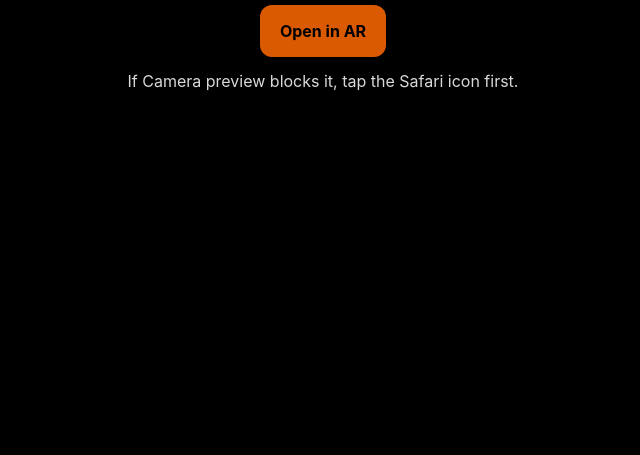
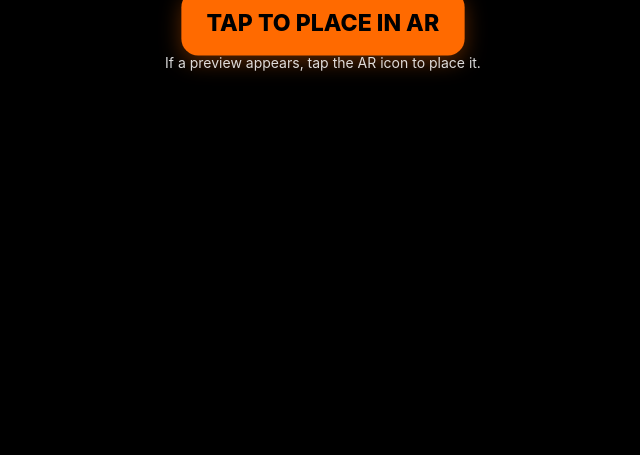
Before and after one commit to atshanab/PumpkinAR, a plain HTML site: page docs/index.html in a window 1280 px wide. Shown: the part 393-848 px from the top of the page, without its empty margins (317-957 px from the left). Before the commit the page ends 800 px from the top, so only its background shows below. Drawn offline with Linux system fonts and the light colour scheme.

Commit message:
Update index.html

```diff
--- a/docs/index.html
+++ b/docs/index.html
@@ -1,17 +1,30 @@
 <!doctype html>
 <meta charset="utf-8">
 <meta name="viewport" content="width=device-width,initial-scale=1">
-<title>Pumpkin AR — Quick Look</title>
+<title>Tap to Place Pumpkin in AR</title>
 <style>
-  body { margin:0; background:#000; color:#fff; font-family:-apple-system, BlinkMacSystemFont, Arial, sans-serif;
-         display:flex; align-items:center; justify-content:center; min-height:100vh; text-align:center; }
-  a.btn { display:inline-block; padding:16px 20px; background:#ff6a00; color:#000; border-radius:12px; font-weight:700; text-decoration:none; }
-  p { opacity:.85; max-width:520px; margin:14px auto 0; }
+  html,body{margin:0;height:100%;background:#000;color:#fff;font-family:-apple-system,BlinkMacSystemFont,'Segoe UI',Roboto,Arial,sans-serif}
+  .wrap{height:100%;display:flex;align-items:center;justify-content:center;text-align:center;gap:16px;padding:24px}
+  .btn{display:inline-block;background:#ff6a00;color:#000;padding:18px 24px;border-radius:16px;
+       font-weight:800;font-size:22px;text-decoration:none;box-shadow:0 6px 20px rgba(255,106,0,.35);
+       animation:pulse 1.1s infinite ease-in-out}
+  @keyframes pulse{0%{transform:scale(1)}50%{transform:scale(1.05)}100%{transform:scale(1)}}
+  .hint{opacity:.85;max-width:520px;margin:0 auto;font-size:14px}
 </style>
 <body>
-  <div>
-    <h1>🎃 Pumpkin AR</h1>
-    <p><a class="btn" rel="ar" href="Halloween_Cursed_Pumpkin.usdz">Open in AR</a></p>
-    <p>If Camera preview blocks it, tap the Safari icon first.</p>
+  <div class="wrap">
+    <div>
+      <a class="btn" id="ar" rel="ar" href="Halloween_Cursed_Pumpkin.usdz">TAP TO PLACE IN AR</a>
+      <p class="hint">If a preview appears, tap the AR icon to place it.</p>
+    </div>
   </div>
+  <script>
+    // If someone taps anywhere on the page, trigger the AR link (big target area)
+    document.addEventListener('click', function(e){
+      const a = document.getElementById('ar');
+      if (a) a.click();
+    }, { once:true });
+    // Prevent accidental text selection / long-press menus
+    document.addEventListener('touchstart', ()=>{}, {passive:true});
+  </script>
 </body>
```
